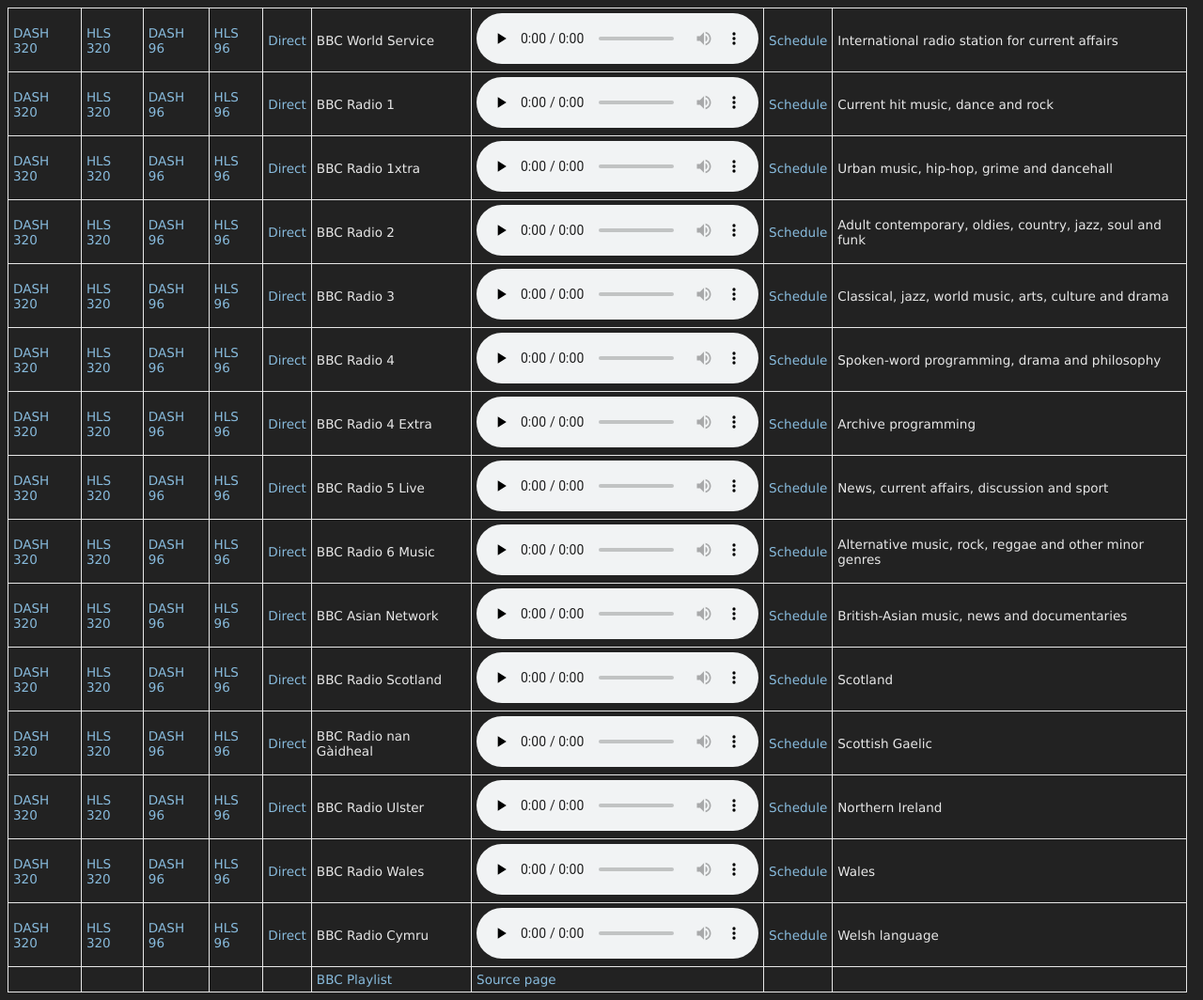
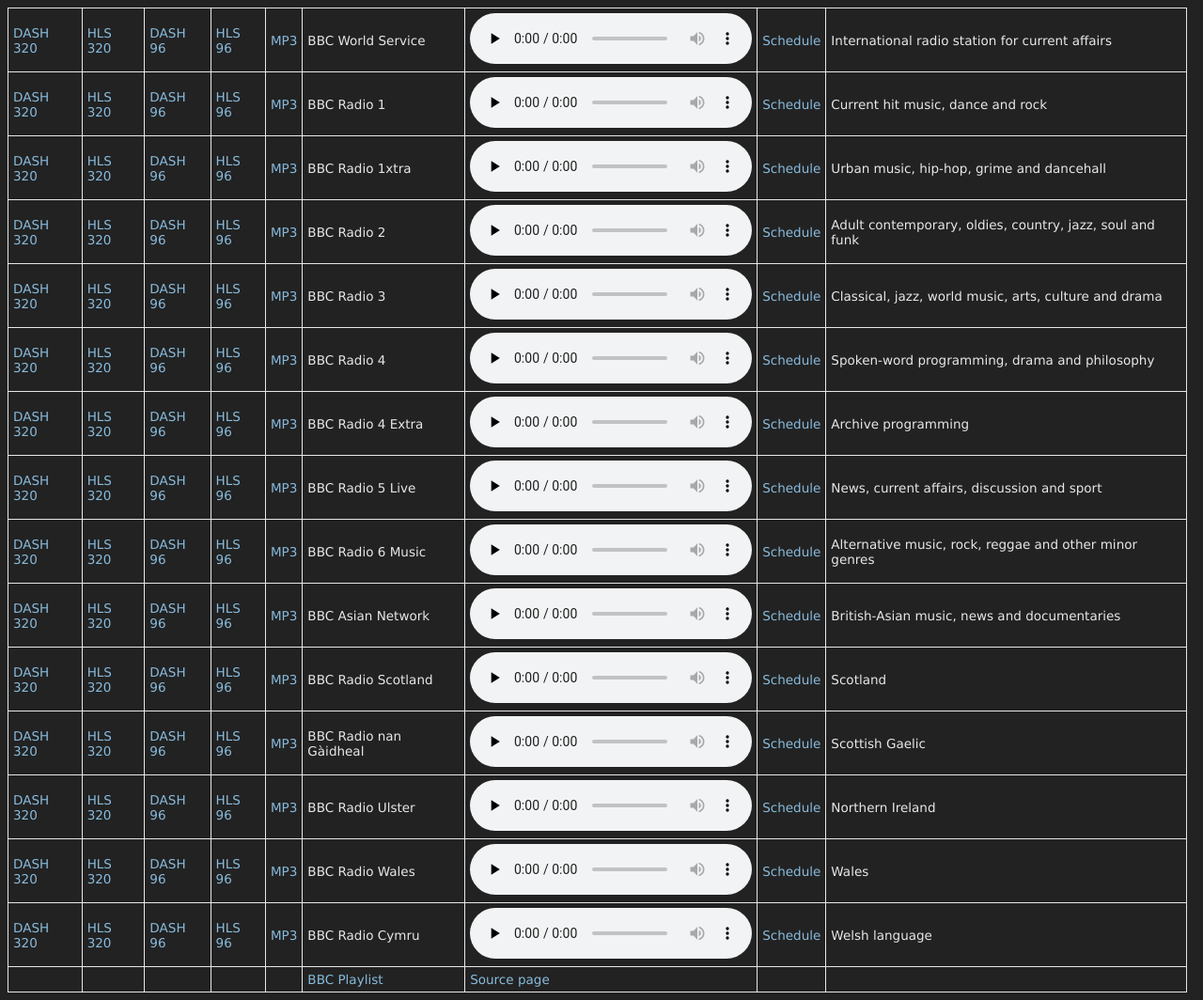
Before and after one commit to danburd/danburd.github.io, a Jekyll site: the page bbc.html, which Jekyll copies as it is, in a window 1280 px wide. Shown: the whole page at 94% size. Built offline with Jekyll 4.4.1, drawn with Linux system fonts in a browser that asks for light colours.

Commit message:
Update bbc.html

```diff
--- a/bbc.html
+++ b/bbc.html
@@ -20,7 +20,7 @@
    <td><a href="/hlsjsaudio.html?stream=https://as-hls-ww-live.akamaized.net/pool_904/live/ww/bbc_world_service/bbc_world_service.isml/bbc_world_service-audio%3d320000.norewind.m3u8">HLS 320</a></td>
    <td><a href="/dashjsaudio.html?stream=https://a.files.bbci.co.uk/media/live/manifesto/audio/simulcast/dash/nonuk/dash_low/aks/bbc_world_service.mpd">DASH 96</a></td>
    <td><a href="https://open.live.bbc.co.uk/mediaselector/6/redir/version/2.0/mediaset/audio-syndication-low/proto/http/transferformat/hls/vpid/bbc_world_service">HLS 96</a></td>
-   <td><a href="http://bbcwssc.ic.llnwd.net/stream/bbcwssc_mp1_ws-eieuk">Direct</a></td>
+   <td><a href="http://bbcwssc.ic.llnwd.net/stream/bbcwssc_mp1_ws-eieuk">MP3</a></td>
    <td>BBC World Service</td>
    <td><audio controls preload="none"><source src="http://bbcwssc.ic.llnwd.net/stream/bbcwssc_mp1_ws-eieuk" type="audio/mpeg"></audio></td>
    <td><a href="https://www.bbc.co.uk/schedules/p02zbmb3">Schedule</a></td>
@@ -31,7 +31,7 @@
    <td><a href="/hlsjsaudio.html?stream=https://as-hls-ww-live.akamaized.net/pool_904/live/ww/bbc_radio_one/bbc_radio_one.isml/bbc_radio_one-audio%3d320000.norewind.m3u8">HLS 320</a></td>
    <td><a href="/dashjsaudio.html?stream=https://a.files.bbci.co.uk/media/live/manifesto/audio/simulcast/dash/nonuk/dash_low/aks/bbc_radio_one.mpd">DASH 96</a></td>
    <td><a href="https://open.live.bbc.co.uk/mediaselector/6/redir/version/2.0/mediaset/audio-syndication-low/proto/http/transferformat/hls/vpid/bbc_radio_one">HLS 96</a></td>
-   <td><a href="http://bbcmedia.ic.llnwd.net/stream/bbcmedia_radio1_mf_p">Direct</a></td>
+   <td><a href="http://bbcmedia.ic.llnwd.net/stream/bbcmedia_radio1_mf_p">MP3</a></td>
    <td>BBC Radio 1</td>
    <td><audio controls preload="none"><source src="http://bbcmedia.ic.llnwd.net/stream/bbcmedia_radio1_mf_p" type="audio/mpeg"></audio></td>
    <td><a href="https://www.bbc.co.uk/schedules/p00fzl86">Schedule</a></td>
@@ -42,7 +42,7 @@
    <td><a href="/hlsjsaudio.html?stream=https://as-hls-ww-live.akamaized.net/pool_904/live/ww/bbc_1xtra/bbc_1xtra.isml/bbc_1xtra-audio%3d320000.norewind.m3u8">HLS 320</a></td>
    <td><a href="/dashjsaudio.html?stream=https://a.files.bbci.co.uk/media/live/manifesto/audio/simulcast/dash/nonuk/dash_low/aks/bbc_1xtra.mpd">DASH 96</a></td>
    <td><a href="https://open.live.bbc.co.uk/mediaselector/6/redir/version/2.0/mediaset/audio-syndication-low/proto/http/transferformat/hls/vpid/bbc_1xtra">HLS 96</a></td>
-   <td><a href="http://bbcmedia.ic.llnwd.net/stream/bbcmedia_radio1xtra_mf_p">Direct</a></td>
+   <td><a href="http://bbcmedia.ic.llnwd.net/stream/bbcmedia_radio1xtra_mf_p">MP3</a></td>
    <td>BBC Radio 1xtra</td>
    <td><audio controls preload="none"><source src="http://bbcmedia.ic.llnwd.net/stream/bbcmedia_radio1xtra_mf_p" type="audio/mpeg"></audio></td>
    <td><a href="https://www.bbc.co.uk/schedules/p00fzl64">Schedule</a></td>
@@ -53,7 +53,7 @@
    <td><a href="/hlsjsaudio.html?stream=https://as-hls-ww-live.akamaized.net/pool_904/live/ww/bbc_radio_two/bbc_radio_two.isml/bbc_radio_two-audio%3d320000.norewind.m3u8">HLS 320</a></td>
    <td><a href="/dashjsaudio.html?stream=https://a.files.bbci.co.uk/media/live/manifesto/audio/simulcast/dash/nonuk/dash_low/aks/bbc_radio_two.mpd">DASH 96</a></td>
    <td><a href="https://open.live.bbc.co.uk/mediaselector/6/redir/version/2.0/mediaset/audio-syndication-low/proto/http/transferformat/hls/vpid/bbc_radio_two">HLS 96</a></td>
-   <td><a href="http://bbcmedia.ic.llnwd.net/stream/bbcmedia_radio2_mf_p">Direct</a></td>
+   <td><a href="http://bbcmedia.ic.llnwd.net/stream/bbcmedia_radio2_mf_p">MP3</a></td>
    <td>BBC Radio 2</td>
    <td><audio controls preload="none"><source src="http://bbcmedia.ic.llnwd.net/stream/bbcmedia_radio2_mf_p" type="audio/mpeg"></audio></td>
    <td><a href="https://www.bbc.co.uk/schedules/p00fzl8v">Schedule</a></td>
@@ -64,7 +64,7 @@
    <td><a href="/hlsjsaudio.html?stream=https://as-hls-ww-live.akamaized.net/pool_904/live/ww/bbc_radio_three/bbc_radio_three.isml/bbc_radio_three-audio%3d320000.norewind.m3u8">HLS 320</a></td>
    <td><a href="/dashjsaudio.html?stream=https://a.files.bbci.co.uk/media/live/manifesto/audio/simulcast/dash/nonuk/dash_low/aks/bbc_radio_three.mpd">DASH 96</a></td>
    <td><a href="https://open.live.bbc.co.uk/mediaselector/6/redir/version/2.0/mediaset/audio-syndication-low/proto/http/transferformat/hls/vpid/bbc_radio_three">HLS 96</a></td>
-   <td><a href="http://bbcmedia.ic.llnwd.net/stream/bbcmedia_radio3_mf_p">Direct</a></td>
+   <td><a href="http://bbcmedia.ic.llnwd.net/stream/bbcmedia_radio3_mf_p">MP3</a></td>
    <td>BBC Radio 3</td>
    <td><audio controls preload="none"><source src="http://bbcmedia.ic.llnwd.net/stream/bbcmedia_radio3_mf_p" type="audio/mpeg"></audio></td>
    <td><a href="https://www.bbc.co.uk/schedules/p00fzl8t">Schedule</a></td>
@@ -75,7 +75,7 @@
    <td><a href="/hlsjsaudio.html?stream=https://as-hls-ww-live.akamaized.net/pool_904/live/ww/bbc_radio_fourfm/bbc_radio_fourfm.isml/bbc_radio_fourfm-audio%3d320000.norewind.m3u8">HLS 320</a></td>
    <td><a href="/dashjsaudio.html?stream=https://a.files.bbci.co.uk/media/live/manifesto/audio/simulcast/dash/nonuk/dash_low/aks/bbc_radio_fourfm.mpd">DASH 96</a></td>
    <td><a href="https://open.live.bbc.co.uk/mediaselector/6/redir/version/2.0/mediaset/audio-syndication-low/proto/http/transferformat/hls/vpid/bbc_radio_fourfm">HLS 96</a></td>
-   <td><a href="http://bbcmedia.ic.llnwd.net/stream/bbcmedia_radio4fm_mf_p">Direct</a></td>
+   <td><a href="http://bbcmedia.ic.llnwd.net/stream/bbcmedia_radio4fm_mf_p">MP3</a></td>
    <td>BBC Radio 4</td>
    <td><audio controls preload="none"><source src="http://bbcmedia.ic.llnwd.net/stream/bbcmedia_radio4fm_mf_p" type="audio/mpeg"></audio></td>
    <td><a href="https://www.bbc.co.uk/schedules/p00fzl7j">Schedule</a></td>
@@ -84,7 +84,7 @@
   <tr>
    <td><a href="/dashjsaudio.html?stream=/mpd/bbc_radio_fourlw.mpd">DASH 320</a></td>
    <td><a href="https://open.live.bbc.co.uk/mediaselector/6/redir/version/2.0/mediaset/audio-syndication-low/proto/http/transferformat/hls/vpid/bbc_radio_fourlw">HLS 96</a></td>
-   <td><a href="http://bbcmedia.ic.llnwd.net/stream/bbcmedia_radio4lw_mf_p">Direct</a></td>
+   <td><a href="http://bbcmedia.ic.llnwd.net/stream/bbcmedia_radio4lw_mf_p">MP3</a></td>
    <td>BBC Radio 4LW</td>
    <td><audio controls preload="none"><source src="http://bbcmedia.ic.llnwd.net/stream/bbcmedia_radio4lw_mf_p" type="audio/mpeg"></audio></td>
    <td><a href="https://www.bbc.co.uk/schedules/p00fzl7k">Schedule</a></td>
@@ -95,7 +95,7 @@
    <td><a href="/hlsjsaudio.html?stream=https://as-hls-ww-live.akamaized.net/pool_904/live/ww/bbc_radio_four_extra/bbc_radio_four_extra.isml/bbc_radio_four_extra-audio%3d320000.norewind.m3u8">HLS 320</a></td>
    <td><a href="/dashjsaudio.html?stream=https://a.files.bbci.co.uk/media/live/manifesto/audio/simulcast/dash/nonuk/dash_low/aks/bbc_radio_four_extra.mpd">DASH 96</a></td>
    <td><a href="https://open.live.bbc.co.uk/mediaselector/6/redir/version/2.0/mediaset/audio-syndication-low/proto/http/transferformat/hls/vpid/bbc_radio_four_extra">HLS 96</a></td>
-   <td><a href="http://bbcmedia.ic.llnwd.net/stream/bbcmedia_radio4extra_mf_p">Direct</a></td>
+   <td><a href="http://bbcmedia.ic.llnwd.net/stream/bbcmedia_radio4extra_mf_p">MP3</a></td>
    <td>BBC Radio 4 Extra</td>
    <td><audio controls preload="none"><source src="http://bbcmedia.ic.llnwd.net/stream/bbcmedia_radio4extra_mf_p" type="audio/mpeg"></audio></td>
    <td><a href="https://www.bbc.co.uk/schedules/p00fzl7l">Schedule</a></td>
@@ -106,7 +106,7 @@
    <td><a href="/hlsjsaudio.html?stream=https://as-hls-ww-live.akamaized.net/pool_904/live/ww/bbc_radio_five_live/bbc_radio_five_live.isml/bbc_radio_five_live-audio%3d320000.norewind.m3u8">HLS 320</a></td>
    <td><a href="/dashjsaudio.html?stream=https://a.files.bbci.co.uk/media/live/manifesto/audio/simulcast/dash/nonuk/dash_low/aks/bbc_radio_five_live.mpd">DASH 96</a></td>
    <td><a href="https://open.live.bbc.co.uk/mediaselector/6/redir/version/2.0/mediaset/audio-syndication-low/proto/http/transferformat/hls/vpid/bbc_radio_five_live">HLS 96</a></td>
-   <td><a href="http://bbcmedia.ic.llnwd.net/stream/bbcmedia_radio5live_mf_p">Direct</a></td>
+   <td><a href="http://bbcmedia.ic.llnwd.net/stream/bbcmedia_radio5live_mf_p">MP3</a></td>
    <td>BBC Radio 5 Live</td>
    <td><audio controls preload="none"><source src="http://bbcmedia.ic.llnwd.net/stream/bbcmedia_radio5live_mf_p" type="audio/mpeg"></audio></td>
    <td><a href="https://www.bbc.co.uk/schedules/p00fzl7g">Schedule</a></td>
@@ -117,7 +117,7 @@
    <td><a href="/hlsjsaudio.html?stream=https://as-hls-ww-live.akamaized.net/pool_904/live/ww/bbc_6music/bbc_6music.isml/bbc_6music-audio%3d320000.norewind.m3u8">HLS 320</a></td>
    <td><a href="/dashjsaudio.html?stream=https://a.files.bbci.co.uk/media/live/manifesto/audio/simulcast/dash/nonuk/dash_low/aks/bbc_6music.mpd">DASH 96</a></td>
    <td><a href="https://open.live.bbc.co.uk/mediaselector/6/redir/version/2.0/mediaset/audio-syndication-low/proto/http/transferformat/hls/vpid/bbc_6music">HLS 96</a></td>
-   <td><a href="http://bbcmedia.ic.llnwd.net/stream/bbcmedia_6music_mf_p">Direct</a></td>
+   <td><a href="http://bbcmedia.ic.llnwd.net/stream/bbcmedia_6music_mf_p">MP3</a></td>
    <td>BBC Radio 6 Music</td>
    <td><audio controls preload="none"><source src="http://bbcmedia.ic.llnwd.net/stream/bbcmedia_6music_mf_p" type="audio/mpeg"></audio></td>
    <td><a href="https://www.bbc.co.uk/schedules/p00fzl65">Schedule</a></td>
@@ -128,7 +128,7 @@
    <td><a href="/hlsjsaudio.html?stream=https://as-hls-ww-live.akamaized.net/pool_904/live/ww/bbc_asian_network/bbc_asian_network.isml/bbc_asian_network-audio%3d320000.norewind.m3u8">HLS 320</a></td>
    <td><a href="/dashjsaudio.html?stream=https://a.files.bbci.co.uk/media/live/manifesto/audio/simulcast/dash/nonuk/dash_low/aks/bbc_asian_network.mpd">DASH 96</a></td>
    <td><a href="https://open.live.bbc.co.uk/mediaselector/6/redir/version/2.0/mediaset/audio-syndication-low/proto/http/transferformat/hls/vpid/bbc_asian_network">HLS 96</a></td>
-   <td><a href="http://bbcmedia.ic.llnwd.net/stream/bbcmedia_asianet_mf_p">Direct</a></td>
+   <td><a href="http://bbcmedia.ic.llnwd.net/stream/bbcmedia_asianet_mf_p">MP3</a></td>
    <td>BBC Asian Network</td>
    <td><audio controls preload="none"><source src="http://bbcmedia.ic.llnwd.net/stream/bbcmedia_asianet_mf_p" type="audio/mpeg"></audio></td>
    <td><a href="https://www.bbc.co.uk/schedules/p00fzl68">Schedule</a></td>
@@ -142,7 +142,7 @@
    <td><a href="/hlsjsaudio.html?stream=https://as-hls-ww-live.akamaized.net/pool_904/live/ww/bbc_radio_scotland_fm/bbc_radio_scotland_fm.isml/bbc_radio_scotland_fm-audio%3d320000.norewind.m3u8">HLS 320</a>
    <td><a href="/dashjsaudio.html?stream=https://a.files.bbci.co.uk/media/live/manifesto/audio/simulcast/dash/nonuk/dash_low/aks/bbc_radio_scotland_fm.mpd">DASH 96</a></td>
    <td><a href="https://open.live.bbc.co.uk/mediaselector/6/redir/version/2.0/mediaset/audio-syndication-low/proto/http/transferformat/hls/vpid/bbc_radio_scotland_fm">HLS 96</a></td>
-   <td><a href="http://bbcmedia.ic.llnwd.net/stream/bbcmedia_scotlandfm_mf_p">Direct</a></td>
+   <td><a href="http://bbcmedia.ic.llnwd.net/stream/bbcmedia_scotlandfm_mf_p">MP3</a></td>
    <td>BBC Radio Scotland</td>
    <td><audio controls preload="none"><source src="http://bbcmedia.ic.llnwd.net/stream/bbcmedia_scotlandfm_mf_p" type="audio/mpeg"></audio></td>
    <td><a href="https://www.bbc.co.uk/schedules">Schedule</a></td>
@@ -151,7 +151,7 @@
   <tr>
    <td><a href="/dashjsaudio.html?stream=/mpd/bbc_radio_orkney.mpd">DASH 320</a></td>
    <td><a href="https://open.live.bbc.co.uk/mediaselector/6/redir/version/2.0/mediaset/audio-syndication-low/proto/http/transferformat/hls/vpid/bbc_radio_orkney">HLS 96</a></td>
-   <td><a href="http://bbcmedia.ic.llnwd.net/stream/bbcmedia_orkney_mf_p">Direct</a></td>
+   <td><a href="http://bbcmedia.ic.llnwd.net/stream/bbcmedia_orkney_mf_p">MP3</a></td>
    <td>BBC Radio Orkney</td>
    <td><audio controls preload="none"><source src="http://bbcmedia.ic.llnwd.net/stream/bbcmedia_orkney_mf_p" type="audio/mpeg"></audio></td>
    <td><a href="https://www.bbc.co.uk/schedules">Schedule</a></td>
@@ -160,7 +160,7 @@
   <tr>
    <td><a href="/dashjsaudio.html?stream=/mpd/bbc_radio_shetland.mpd">DASH 320</a></td>
    <td><a href="https://open.live.bbc.co.uk/mediaselector/6/redir/version/2.0/mediaset/audio-syndication-low/proto/http/transferformat/hls/vpid/bbc_radio_shetland">HLS 96</a></td>
-   <td><a href="http://bbcmedia.ic.llnwd.net/stream/bbcmedia_shetland_mf_p">Direct</a></td>
+   <td><a href="http://bbcmedia.ic.llnwd.net/stream/bbcmedia_shetland_mf_p">MP3</a></td>
    <td>BBC Radio Shetland</td>
    <td><audio controls preload="none"><source src="http://bbcmedia.ic.llnwd.net/stream/bbcmedia_shetland_mf_p" type="audio/mpeg"></audio></td>
    <td><a href="https://www.bbc.co.uk/schedules">Schedule</a></td>
@@ -171,7 +171,7 @@
    <td><a href="/hlsjsaudio.html?stream=https://as-hls-ww-live.akamaized.net/pool_904/live/ww/bbc_radio_nan_gaidheal/bbc_radio_nan_gaidheal.isml/bbc_radio_nan_gaidheal-audio%3d320000.norewind.m3u8">HLS 320</a></td>
    <td><a href="/dashjsaudio.html?stream=https://a.files.bbci.co.uk/media/live/manifesto/audio/simulcast/dash/nonuk/dash_low/aks/bbc_radio_nan_gaidheal.mpd">DASH 96</a></td>
    <td><a href="https://open.live.bbc.co.uk/mediaselector/6/redir/version/2.0/mediaset/audio-syndication-low/proto/http/transferformat/hls/vpid/bbc_radio_nan_gaidheal">HLS 96</a></td>
-   <td><a href="http://bbcmedia.ic.llnwd.net/stream/bbcmedia_nangaidheal_mf_p">Direct</a></td>
+   <td><a href="http://bbcmedia.ic.llnwd.net/stream/bbcmedia_nangaidheal_mf_p">MP3</a></td>
    <td>BBC Radio nan Gàidheal</td>
    <td><audio controls preload="none"><source src="http://bbcmedia.ic.llnwd.net/stream/bbcmedia_nangaidheal_mf_p" type="audio/mpeg"></audio></td>
    <td><a href="https://www.bbc.co.uk/schedules/p00fzl81">Schedule</a></td>
@@ -182,7 +182,7 @@
    <td><a href="/hlsjsaudio.html?stream=https://as-hls-ww-live.akamaized.net/pool_904/live/ww/bbc_radio_ulster/bbc_radio_ulster.isml/bbc_radio_ulster-audio%3d320000.norewind.m3u8">HLS 320</a></td>
    <td><a href="/dashjsaudio.html?stream=https://a.files.bbci.co.uk/media/live/manifesto/audio/simulcast/dash/nonuk/dash_low/aks/bbc_radio_ulster.mpd">DASH 96</a></td>
    <td><a href="https://open.live.bbc.co.uk/mediaselector/6/redir/version/2.0/mediaset/audio-syndication-low/proto/http/transferformat/hls/vpid/bbc_radio_ulster">HLS 96</a></td>
-   <td><a href="http://bbcmedia.ic.llnwd.net/stream/bbcmedia_ulster_mf_p">Direct</a></td>
+   <td><a href="http://bbcmedia.ic.llnwd.net/stream/bbcmedia_ulster_mf_p">MP3</a></td>
    <td>BBC Radio Ulster</td>
    <td><audio controls preload="none"><source src="http://bbcmedia.ic.llnwd.net/stream/bbcmedia_ulster_mf_p" type="audio/mpeg"></audio></td>
    <td><a href="https://www.bbc.co.uk/schedules">Schedule</a></td>
@@ -193,7 +193,7 @@
    <td><a href="/hlsjsaudio.html?stream=https://as-hls-ww-live.akamaized.net/pool_904/live/ww/bbc_radio_foyle/bbc_radio_foyle.isml/bbc_radio_foyle-audio%3d320000.norewind.m3u8">HLS 320</a></td>
    <td><a href="/dashjsaudio.html?stream=https://a.files.bbci.co.uk/media/live/manifesto/audio/simulcast/dash/nonuk/dash_low/aks/.mpd">DASH 96</a></td>
    <td><a href="https://open.live.bbc.co.uk/mediaselector/6/redir/version/2.0/mediaset/audio-syndication-low/proto/http/transferformat/hls/vpid/bbc_radio_foyle">HLS 96</a></td>
-   <td><a href="http://bbcmedia.ic.llnwd.net/stream/bbcmedia_foyle_mf_p">Direct</a></td>
+   <td><a href="http://bbcmedia.ic.llnwd.net/stream/bbcmedia_foyle_mf_p">MP3</a></td>
    <td>BBC Radio Foyle</td>
    <td><audio controls preload="none"><source src="http://bbcmedia.ic.llnwd.net/stream/bbcmedia_foyle_mf_p" type="audio/mpeg"></audio></td>
    <td><a href="https://www.bbc.co.uk/schedules">Schedule</a></td>
@@ -204,7 +204,7 @@
    <td><a href="/hlsjsaudio.html?stream=https://as-hls-ww-live.akamaized.net/pool_904/live/ww/bbc_radio_wales_fm/bbc_radio_wales_fm.isml/bbc_radio_wales_fm-audio%3d320000.norewind.m3u8">HLS 320</a></td>
    <td><a href="/dashjsaudio.html?stream=https://a.files.bbci.co.uk/media/live/manifesto/audio/simulcast/dash/nonuk/dash_low/aks/bbc_radio_wales_fm.mpd">DASH 96</a></td>
    <td><a href="https://open.live.bbc.co.uk/mediaselector/6/redir/version/2.0/mediaset/audio-syndication-low/proto/http/transferformat/hls/vpid/bbc_radio_wales_fm">HLS 96</a></td>
-   <td><a href="http://bbcmedia.ic.llnwd.net/stream/bbcmedia_walesmw_mf_p">Direct</a></td>
+   <td><a href="http://bbcmedia.ic.llnwd.net/stream/bbcmedia_walesmw_mf_p">MP3</a></td>
    <td>BBC Radio Wales</td>
    <td><audio controls preload="none"><source src="http://bbcmedia.ic.llnwd.net/stream/bbcmedia_walesmw_mf_p" type="audio/mpeg"></audio></td>
    <td><a href="https://www.bbc.co.uk/schedules">Schedule</a></td>
@@ -215,7 +215,7 @@
    <td><a href="/hlsjsaudio.html?stream=https://as-hls-ww-live.akamaized.net/pool_904/live/ww/bbc_radio_cymru/bbc_radio_cymru.isml/bbc_radio_cymru-audio%3d320000.norewind.m3u8">HLS 320</a></td>
    <td><a href="/dashjsaudio.html?stream=https://a.files.bbci.co.uk/media/live/manifesto/audio/simulcast/dash/nonuk/dash_low/aks/bbc_radio_cymru.mpd">DASH 96</a></td>
    <td><a href="https://open.live.bbc.co.uk/mediaselector/6/redir/version/2.0/mediaset/audio-syndication-low/proto/http/transferformat/hls/vpid/bbc_radio_cymru">HLS 96</a></td>
-   <td><a href="http://bbcmedia.ic.llnwd.net/stream/bbcmedia_cymru_mf_p">Direct</a></td>
+   <td><a href="http://bbcmedia.ic.llnwd.net/stream/bbcmedia_cymru_mf_p">MP3</a></td>
    <td>BBC Radio Cymru</td>
    <td><audio controls preload="none"><source src="http://bbcmedia.ic.llnwd.net/stream/bbcmedia_cymru_mf_p" type="audio/mpeg"></audio></td>
    <td><a href="https://www.bbc.co.uk/schedules/p00fzl7b">Schedule</a></td>
```
